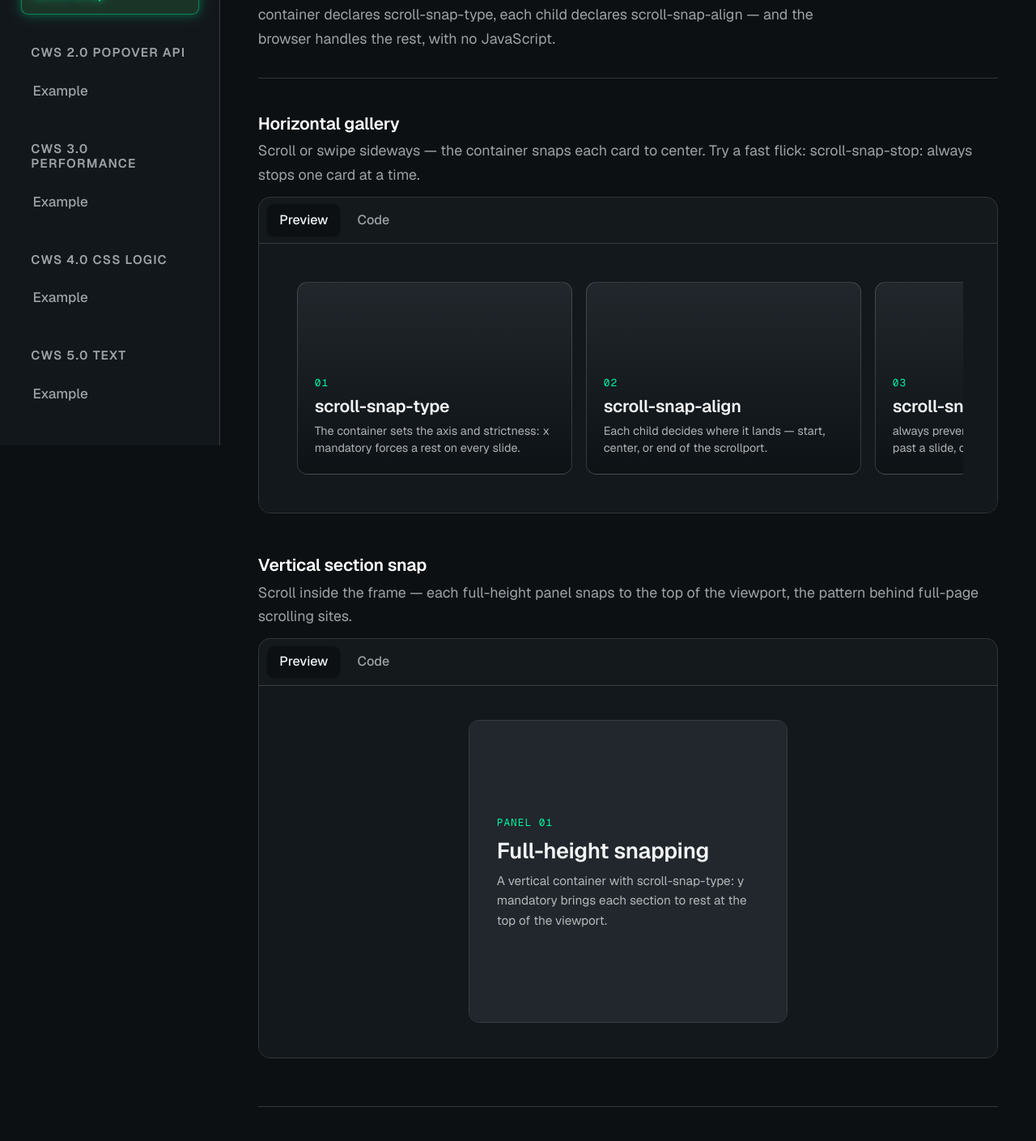
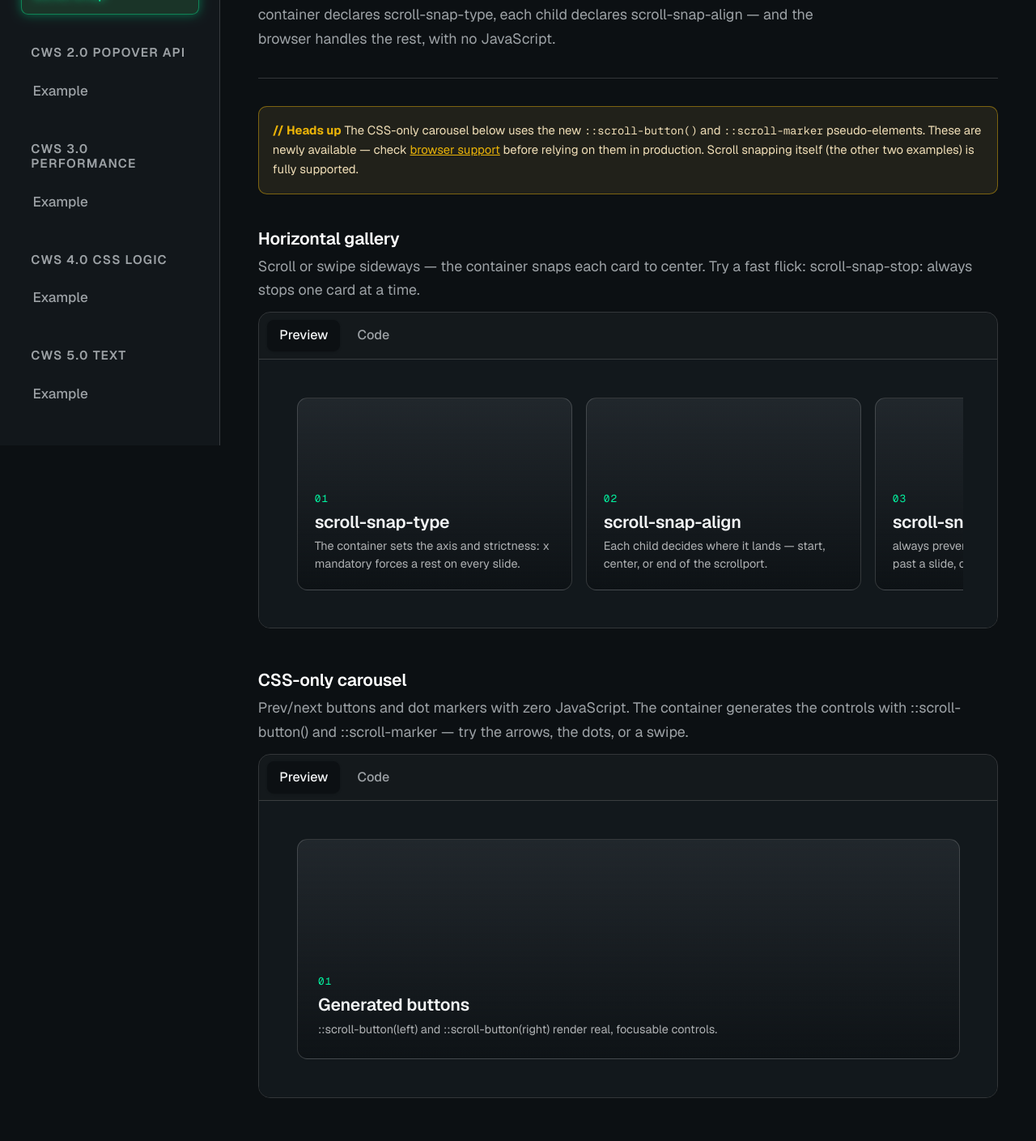
Before and after one commit to anna-bashkuev/Code-with-style, a Next.js app: page /components/scroll-snap in a window 1280 px wide. Shown: the part 260-1669 px from the top of the page at 81% size. Built offline with nearby package versions, Linux system fonts and the light colour scheme.

Commit message:
Add CSS-only carousel example to scroll-snap page

```diff
--- a/app/components/scroll-snap/page.tsx
+++ b/app/components/scroll-snap/page.tsx
@@ -76,6 +76,55 @@ const slides = [
   },
 ]
 
+const carouselCss = `/* The scroll container generates its own buttons + dots */
+.carousel {
+  display: flex;
+  overflow-x: auto;
+  scroll-snap-type: x mandatory;
+  scroll-behavior: smooth;
+  scroll-marker-group: after; /* where the dots render */
+}
+
+.slide {
+  scroll-snap-align: center;
+  scroll-snap-stop: always;
+  flex: 0 0 100%;
+}
+
+/* Prev / next buttons — generated by the browser */
+.carousel::scroll-button(left)  { content: "\\2039"; }
+.carousel::scroll-button(right) { content: "\\203A"; }
+.carousel::scroll-button(*):disabled { opacity: 0.35; }
+
+/* The dot marker group + one dot per slide */
+.carousel::scroll-marker-group { display: flex; gap: 0.5rem; }
+.slide::scroll-marker {
+  content: "";
+  width: 0.6rem;
+  height: 0.6rem;
+  border-radius: 999px;
+  border: 1px solid gray;
+}
+
+/* Highlight the dot for the slide currently in view */
+.slide::scroll-marker:target-current {
+  background: dodgerblue;
+}`
+
+const carouselHtml = `<div class="carousel">
+  <div class="slide">Slide 01</div>
+  <div class="slide">Slide 02</div>
+  <div class="slide">Slide 03</div>
+  <div class="slide">Slide 04</div>
+</div>`
+
+const carouselSlides = [
+  { index: "01", title: "Generated buttons", text: "::scroll-button(left) and ::scroll-button(right) render real, focusable controls." },
+  { index: "02", title: "Generated markers", text: "scroll-marker-group plus ::scroll-marker give you dot navigation for free." },
+  { index: "03", title: "Active state", text: ":target-current highlights the dot for whichever slide is in view." },
+  { index: "04", title: "Zero JavaScript", text: "No event listeners, no state, no libraries — the scroll container owns it all." },
+]
+
 const panels = [
   {
     kicker: "Panel 01",
@@ -103,6 +152,28 @@ export default function ScrollSnapPage() {
         description="CSS scroll snapping lets a scroll container lock onto its children as you scroll. The container declares scroll-snap-type, each child declares scroll-snap-align — and the browser handles the rest, with no JavaScript."
       />
 
+      <div
+        className="mt-8 rounded-lg border p-4 text-sm leading-relaxed"
+        style={{
+          borderColor: "color-mix(in oklab, #eab308 45%, transparent)",
+          background: "color-mix(in oklab, #eab308 12%, var(--background))",
+          color: "color-mix(in oklab, #eab308 35%, var(--foreground))",
+        }}
+      >
+        <strong style={{ color: "#eab308" }}>{"// Heads up"}</strong>{" "}
+        The CSS-only carousel below uses the new <code>::scroll-button()</code> and{" "}
+        <code>::scroll-marker</code> pseudo-elements. These are newly available — check{" "}
+        <a
+          href="https://developer.mozilla.org/en-US/docs/Web/CSS/::scroll-marker"
+          target="_blank"
+          rel="noreferrer"
+          style={{ color: "#eab308", textDecoration: "underline" }}
+        >
+          browser support
+        </a>{" "}
+        before relying on them in production. Scroll snapping itself (the other two examples) is fully supported.
+      </div>
+
       <div className="mt-10 flex flex-col gap-12">
         <ComponentPreview
           title="Horizontal gallery"
@@ -118,6 +189,25 @@ export default function ScrollSnapPage() {
                 <p className={styles.slideText}>{slide.text}</p>
               </article>
             ))}
+          </div>
+        </ComponentPreview>
+
+        <ComponentPreview
+          title="CSS-only carousel"
+          description="Prev/next buttons and dot markers with zero JavaScript. The container generates the controls with ::scroll-button() and ::scroll-marker — try the arrows, the dots, or a swipe."
+          html={carouselHtml}
+          css={carouselCss}
+        >
+          <div className={styles.carouselWrap}>
+            <div className={styles.carousel}>
+              {carouselSlides.map((slide) => (
+                <article key={slide.index} className={styles.carouselSlide}>
+                  <span className={styles.slideIndex}>{slide.index}</span>
+                  <h3 className={styles.slideTitle}>{slide.title}</h3>
+                  <p className={styles.slideText}>{slide.text}</p>
+                </article>
+              ))}
+            </div>
           </div>
         </ComponentPreview>
 
--- a/components/scroll-snap-demo.module.css
+++ b/components/scroll-snap-demo.module.css
@@ -106,3 +106,126 @@
   font-size: 0.8rem;
   color: color-mix(in oklab, var(--foreground) 55%, transparent);
 }
+
+/* ---- CSS-only carousel (::scroll-button + ::scroll-marker) ---- */
+/* Prev/next buttons and dot markers generated entirely by the browser.
+   No JavaScript, no state — the scroll container owns everything. */
+.carousel {
+  display: flex;
+  gap: 1rem;
+  padding: 0.25rem;
+  overflow-x: auto;
+  scroll-snap-type: x mandatory;
+  scroll-behavior: smooth;
+  scrollbar-width: none;
+  /* Reserve room below the track for the generated marker dots */
+  anchor-name: --carousel;
+}
+
+.carousel::-webkit-scrollbar {
+  display: none;
+}
+
+.carouselSlide {
+  scroll-snap-align: center;
+  scroll-snap-stop: always;
+  flex: 0 0 100%;
+  height: 16rem;
+  display: flex;
+  flex-direction: column;
+  justify-content: flex-end;
+  padding: 1.5rem;
+  border-radius: 0.75rem;
+  border: 1px solid var(--border);
+  background:
+    linear-gradient(to top, color-mix(in oklab, var(--background) 88%, transparent), transparent),
+    var(--muted);
+  color: var(--foreground);
+}
+
+/* Generated prev/next buttons */
+.carousel::scroll-button(left),
+.carousel::scroll-button(right) {
+  position: absolute;
+  top: 50%;
+  translate: 0 -50%;
+  z-index: 2;
+  display: grid;
+  place-items: center;
+  width: 2.5rem;
+  height: 2.5rem;
+  border: 1px solid var(--border);
+  border-radius: 999px;
+  background: color-mix(in oklab, var(--background) 80%, transparent);
+  color: var(--foreground);
+  font-size: 1rem;
+  cursor: pointer;
+  backdrop-filter: blur(6px);
+  transition: background 0.15s ease, border-color 0.15s ease;
+}
+
+.carousel::scroll-button(left) {
+  content: "\2039";
+  left: 0.75rem;
+}
+
+.carousel::scroll-button(right) {
+  content: "\203A";
+  right: 0.75rem;
+}
+
+.carousel::scroll-button(left):hover,
+.carousel::scroll-button(right):hover {
+  border-color: var(--neon);
+  background: color-mix(in oklab, var(--neon) 18%, var(--background));
+}
+
+/* Disabled at the start/end of the track */
+.carousel::scroll-button(left):disabled,
+.carousel::scroll-button(right):disabled {
+  opacity: 0.35;
+  cursor: default;
+}
+
+.carousel::scroll-button(left):focus-visible,
+.carousel::scroll-button(right):focus-visible {
+  outline: 2px solid var(--neon);
+  outline-offset: 2px;
+}
+
+/* Generated dot markers */
+.carousel {
+  scroll-marker-group: after;
+}
+
+.carousel::scroll-marker-group {
+  display: flex;
+  justify-content: center;
+  gap: 0.5rem;
+  padding: 1rem 0 0.25rem;
+}
+
+.carouselSlide::scroll-marker {
+  content: "";
+  width: 0.6rem;
+  height: 0.6rem;
+  border-radius: 999px;
+  border: 1px solid color-mix(in oklab, var(--foreground) 40%, transparent);
+  background: transparent;
+  cursor: pointer;
+  transition: background 0.15s ease, border-color 0.15s ease;
+}
+
+.carouselSlide::scroll-marker:hover {
+  border-color: var(--neon);
+}
+
+/* The marker for the slide currently in view */
+.carouselSlide::scroll-marker:target-current {
+  background: var(--neon);
+  border-color: var(--neon);
+}
+
+.carouselWrap {
+  position: relative;
+}
```
